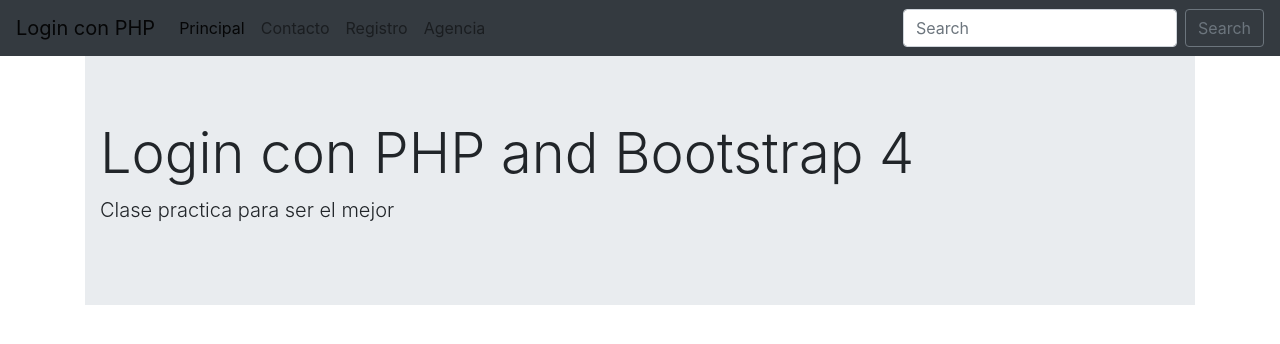
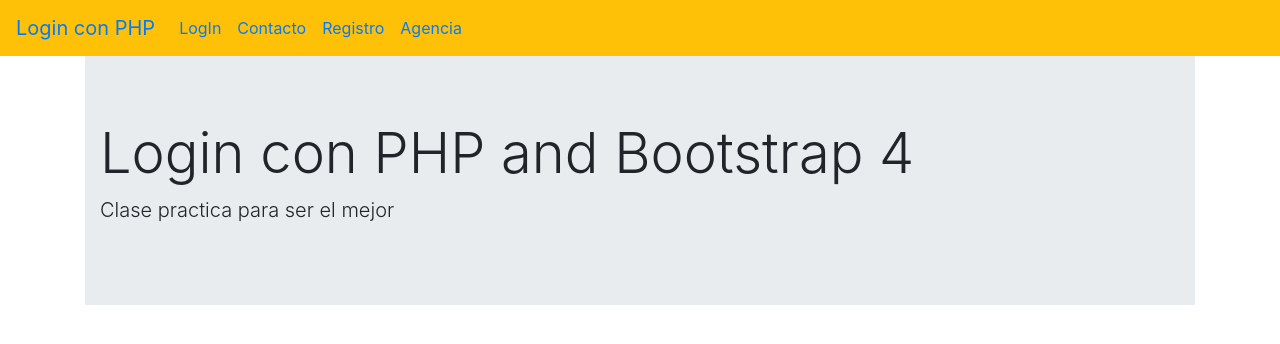
Before and after one commit to CristhianGaleano/login-php, a PHP site: page /index.php in a window 1280 px wide. Shown: the top 344 px of the page. Run offline with PHP 8.4, Linux system fonts and the light colour scheme; some libraries are stand-ins or nearby versions.

Commit message:
Se cambia la vista del menu

```diff
--- a/vista/partials/menu.php
+++ b/vista/partials/menu.php
@@ -1,5 +1,5 @@
 
-    <nav class="navbar navbar-expand-lg navbar-light bg-light|navbar-primary bg-primary|navbar-secondary bg-secondary|navbar-success bg-success|navbar-danger bg-danger|navbar-warning bg-warning|navbar-info bg-info|navbar-dark bg-dark">
+    <nav class="navbar navbar-expand-lg navbar-warning bg-warning">
       <a class="navbar-brand" href="login.php">Login con PHP</a>
       <button class="navbar-toggler" type="button" data-toggle="collapse" data-target="#navbarSupportedContent" aria-controls="navbarSupportedContent" aria-expanded="false" aria-label="Toggle navigation">
         <span class="navbar-toggler-icon"></span>
@@ -8,7 +8,7 @@
       <div class="collapse navbar-collapse" id="navbarSupportedContent">
         <ul class="navbar-nav mr-auto">
           <li class="nav-item active">
-            <a class="nav-link" href="index.php">Principal <span class="sr-only">(current)</span></a>
+            <a class="nav-link" href="login.php">LogIn <span class="sr-only">(current)</span></a>
           </li>
           <li class="nav-item">
             <a class="nav-link" href="#">Contacto</a>
@@ -21,9 +21,9 @@
           </li>
 
         </ul>
-        <form class="form-inline my-2 my-lg-0">
+        <!-- <form class="form-inline my-2 my-lg-0">
           <input class="form-control mr-sm-2" type="search" placeholder="Search" aria-label="Search">
           <button class="btn btn-outline-secondary my-2 my-sm-0" type="submit">Search</button>
-        </form>
+        </form> -->
       </div>
     </nav>
```
